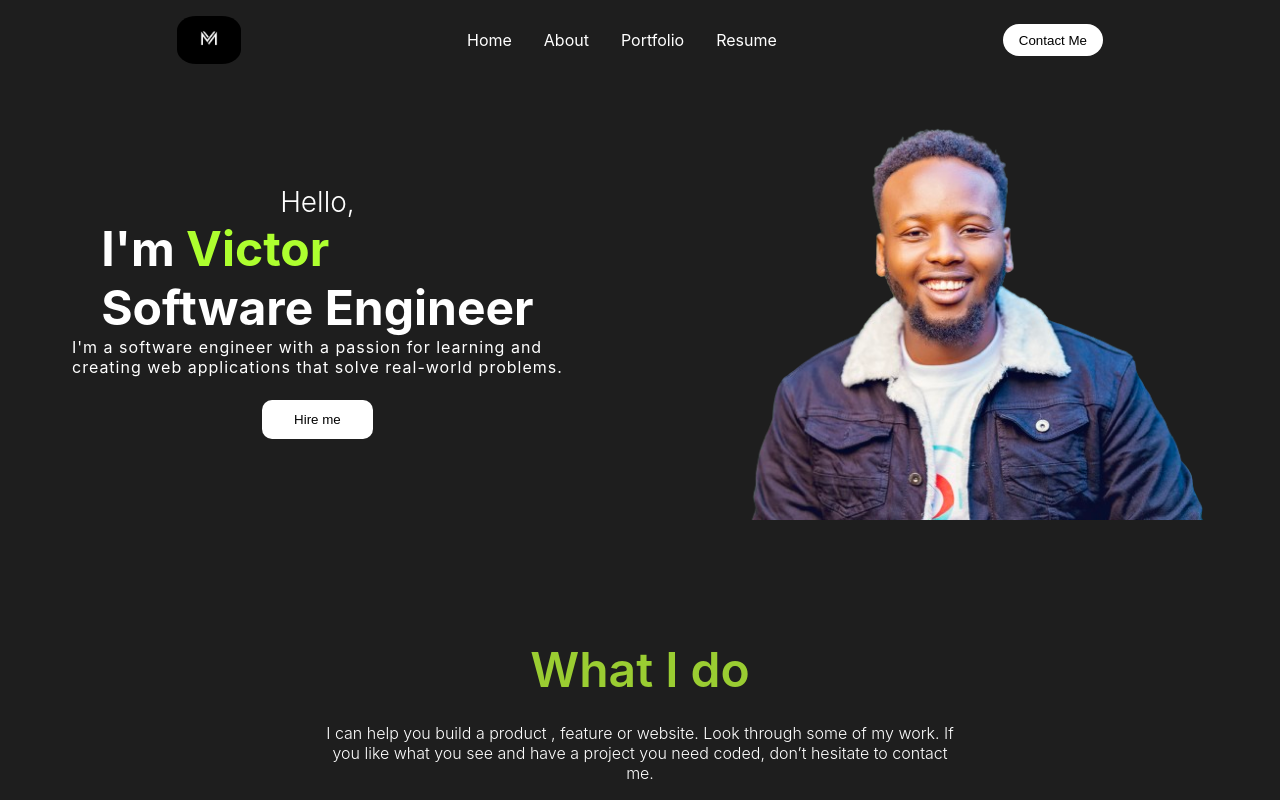
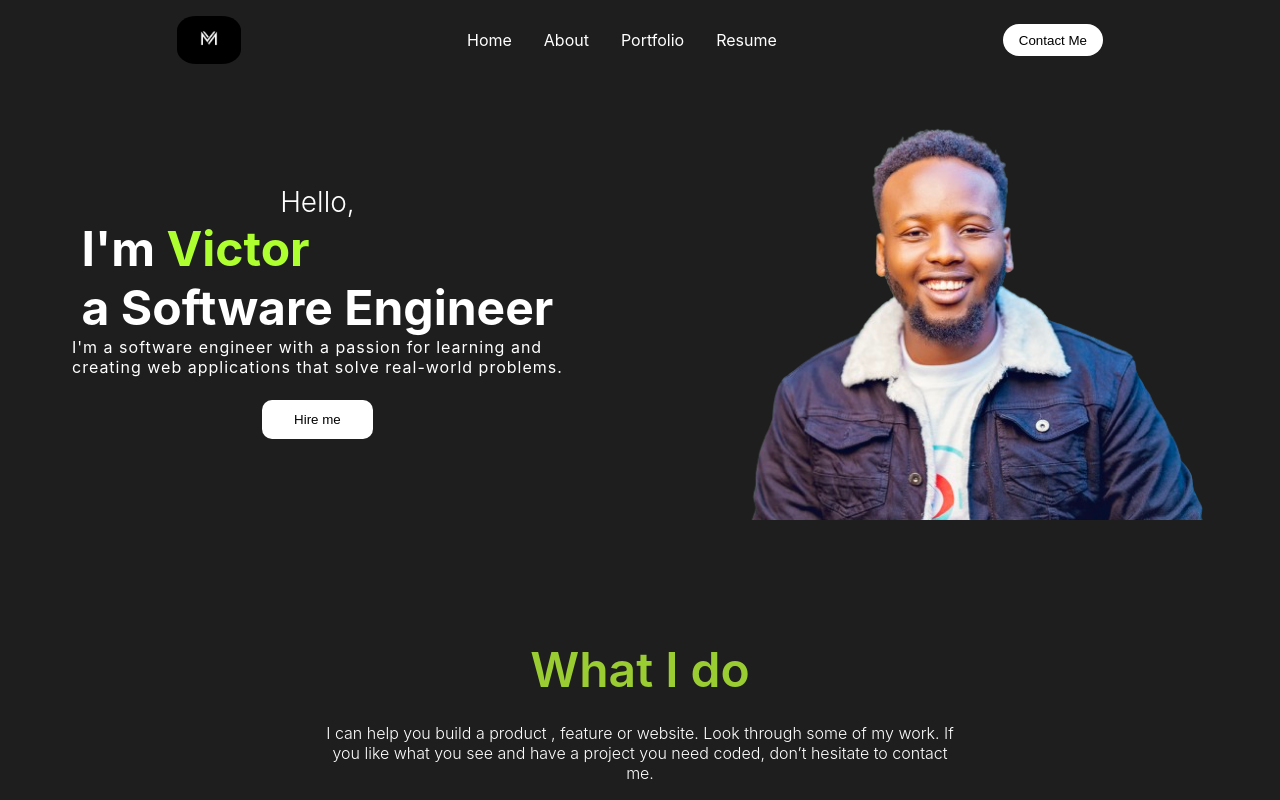
Before and after one commit to maruruis/portofolio-ian, a React (Create React App) app in the folder client/client/: page / in a window 1280 px wide. Shown: the top 800 px of the page. Built offline with nearby package versions, Linux system fonts and the light colour scheme.

Commit message:
tried to style te intro

```diff
--- a/client/client/src/Components/Intro.js
+++ b/client/client/src/Components/Intro.js
@@ -9,7 +9,7 @@ export default function Intro() {
       <div className='intro-content'>
         <span className='hello'>Hello,</span>
         <span className='IntroText'>I'm <span className='introName'>Victor</span><br />
-          Software Engineer
+          a Software Engineer
         </span>
         <p className='introPara'>
           I'm a software engineer with a passion for learning and<br/> creating web applications that solve real-world problems.
@@ -18,7 +18,7 @@ export default function Intro() {
           <button className='introBtn'>Hire me</button>
         </Link>
       </div>
-        <img src={bg} alt='profile' className='bg-image' />
+      <img src={bg} alt='profile' className='bg-image' />
     </section>
   );
 }
--- a/client/client/src/Css/Intro.css
+++ b/client/client/src/Css/Intro.css
@@ -13,12 +13,13 @@
 
 .bg-image {
   position: absolute;
-    z-index: -3;
+  z-index: -1;
   object-fit: contain;
   height: 100%;
   width: 50%;
   right: 0;
   top: 0;
+  transition: opacity 0.3s ease;
 }
 
 .intro-content {
@@ -28,15 +29,21 @@
   font-weight: 700;
   display: flex;
   flex-direction: column;
-    justify-content: left;
-    max-width: 50%;
+  justify-content: flex-start;
+  max-width: 100vw;
   position: relative;
   z-index: 1;
+  align-items: flex-start;
+}
+.intro-content.hello{
+  text-align: left;
 }
 
 .hello {
+  text-align: left;
   font-size: 1.75rem;
   font-weight: 300;
+
 }
 
 .introName {
@@ -63,6 +70,10 @@
   background: greenyellow;
 }
 
+.bg-image:hover {
+  opacity: 0.8;
+}
+
 @media screen and (max-width: 840px) {
   .bg-image {
       right: calc(-10vw - 10%);
--- a/client/client/src/Css/Skills.css
+++ b/client/client/src/Css/Skills.css
@@ -40,11 +40,11 @@
     padding: 1.5rem 2rem;
     border-radius: 0.5rem;
     background: rgb(50, 50, 50);
-    transition: transform 0.4s ease; /* Add transition for smooth effect */
+    transition: transform 0.4s ease;
 }
 
 .skillBar:hover {
-    transform: translateY(-7px); /* Move the skill bar up on hover */
+    transform: translateY(-7px);
 }
 
 .skillBarImage {
```
Lines whose indentation alone changed are shown as unchanged.
